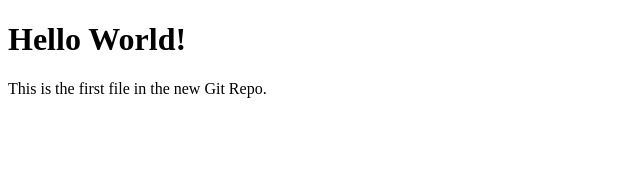
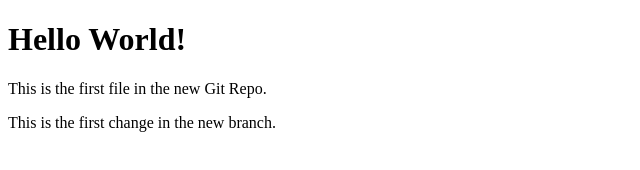
Before and after one commit to Munner12/Munner, a plain HTML site: page Munner12/index.html in a window 1280 px wide. Shown: the whole page, without its empty margins (0-640 px from the left). Drawn offline with Linux system fonts and the light colour scheme.

Commit message:
new branch

```diff
--- a/Munner12/index.html
+++ b/Munner12/index.html
@@ -7,6 +7,7 @@
 
 		<h1>Hello World!</h1>
 		<p>This is the first file in the new Git Repo.</p>
+		<p>This is the first change in the new branch.<p>
 
 	</body>
 </html>
```
Also changed, not shown: 8 other files.
